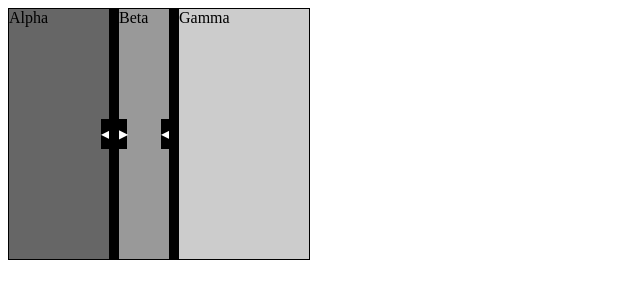
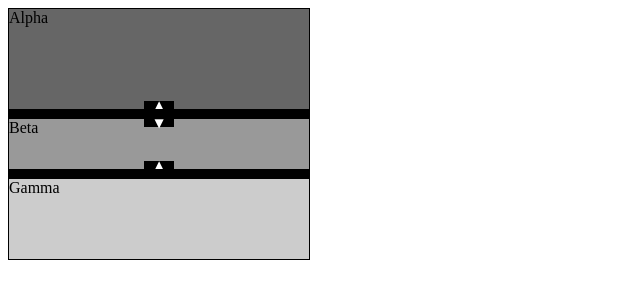
Before and after one commit to sffc/splittr, a plain HTML site: page demo.html in a window 1280 px wide. Shown: the whole page, without its empty margins (0-640 px from the left). Drawn offline with Linux system fonts and the light colour scheme.

Commit message:
Compatibility

```diff
--- a/demo.html
+++ b/demo.html
@@ -27,7 +27,7 @@
 <body>
 
 <div id="container">
-	<div data-splittr="vertical dynamic 100 50" id="panel1">
+	<div data-splittr="horizontal dynamic 100 50" id="panel1">
 		<div data-splittr-collapsible id="panel2">
 			Alpha
 		</div>
--- a/splittr.js
+++ b/splittr.js
@@ -48,7 +48,13 @@ window.splittr.init = function() {
 		var dimensions = splitOptionsMatch[3].split(" ");
 
 		var barContainer = document.createElement("div");
-		barContainer.setAttribute("class", "splittr-bar-container");
+		if(vertical){
+			barContainer.setAttribute("class", "splittr-bar-container "
+				+ "splittr-bar-container-vertical");
+		}else{
+			barContainer.setAttribute("class", "splittr-bar-container "
+				+ "splittr-bar-container-horizontal");
+		}
 
 		var pos = 0;
 		var allBar = [];
--- a/splittr.scss
+++ b/splittr.scss
@@ -30,6 +30,7 @@ $unicode_font_family: "Arial Unicode", "Lucida Sans Unicode",
 	"DejaVu Sans", "GNU Unifont", sans-serif;
 
 [data-splittr] {
+	overflow: hidden;
 }
 
 // Select the child elements of a splitter
@@ -50,18 +51,22 @@ $handle_breadth: 8px;
 $handle_length: 30px;
 .splittr-bar-container{
 	position: absolute;
-	top: 0;
-	right: 0;
-	bottom: 0;
-	left: 0;
 	z-index: 99;
-	overflow: hidden;
+	overflow: visible;
+
+	&.splittr-bar-container-horizontal{
+		left: 0;
+		right: 0;
+	}
+	&.splittr-bar-container-vertical{
+		top: 0;
+		bottom: 0;
+	}
 }
 .splittr-bar{
 	background: black;
 	color: white;
 	position: absolute;
-	pointer-events: all;
 
 	&.splittr-bar-horizontal{
 		left: 0;
```
Also changed, not shown: splittr.css, splittr.min.js.
